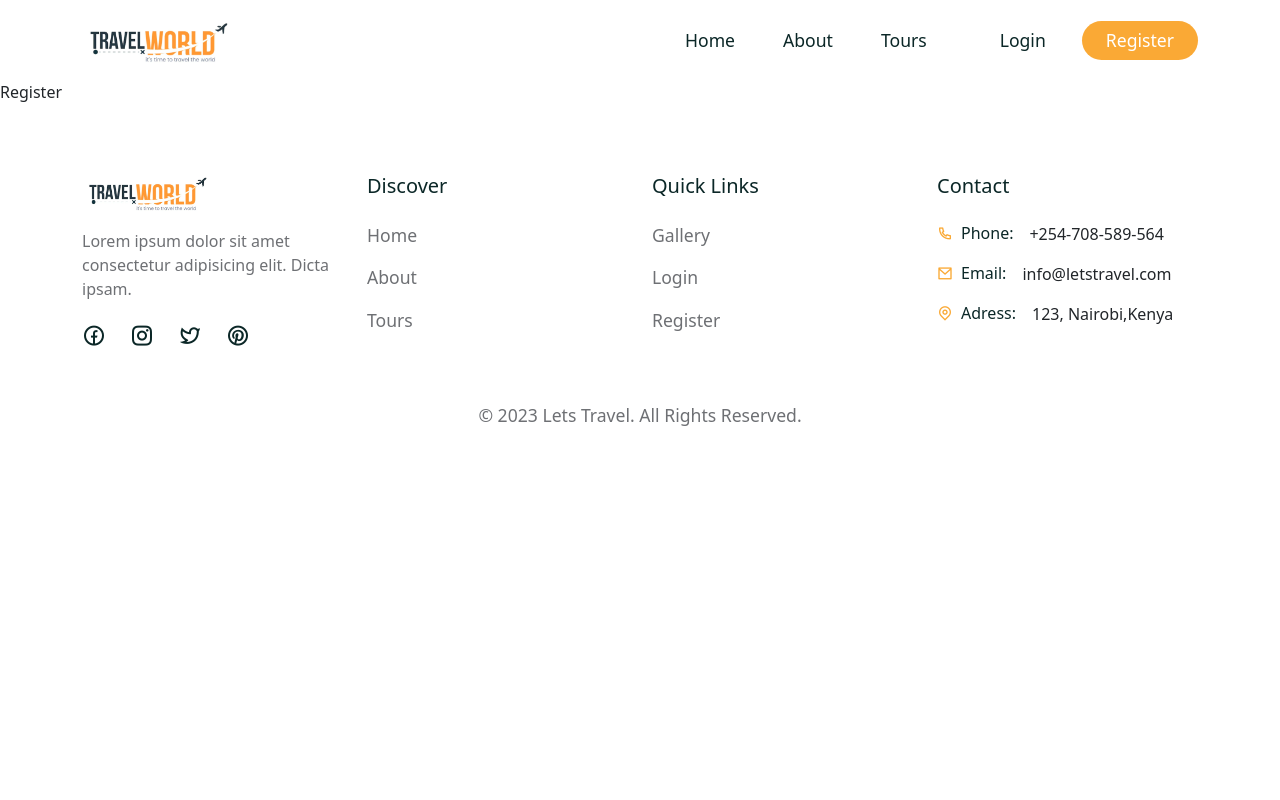
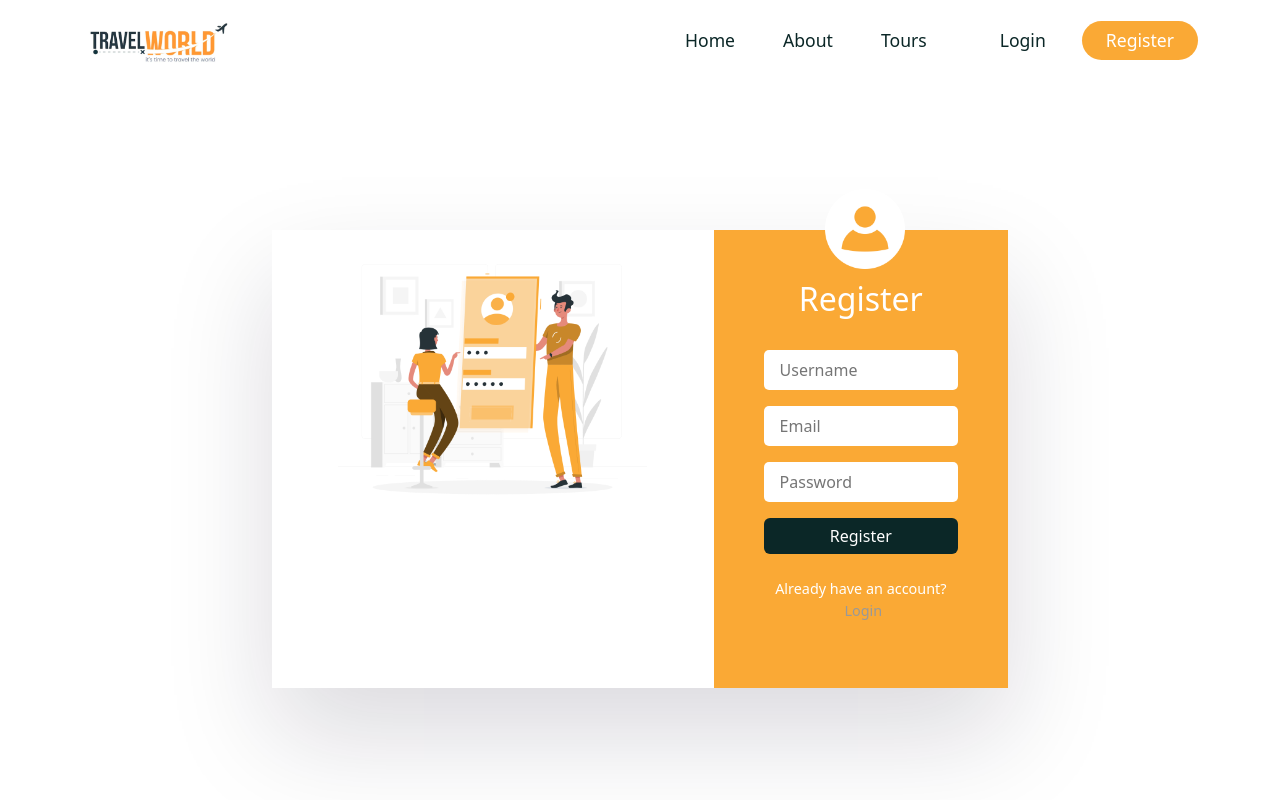
Before and after one commit to Joseph-muigai/LetsTravel, a React (Create React App) app in the folder frontend/: page /register in a window 1280 px wide. Shown: the top 800 px of the page. Built offline with nearby package versions, Linux system fonts and the light colour scheme; a web font is replaced by a local one.

Commit message:
create register page design

```diff
--- a/frontend/src/pages/Register.jsx
+++ b/frontend/src/pages/Register.jsx
@@ -1,7 +1,81 @@
-import React from "react";
+import React, { useState } from "react";
+import { Container, Row, Col, Form, FormGroup, Button } from "reactstrap";
+import { Link } from "react-router-dom";
+import "../styles/login.css";
+import loginImg from "../assets/images/login.png";
+import userIcon from "../assets/images/user.png";
+const Register = () => {
+  const [credentials, setCredentials] = useState({
+    userName: undefined,
+    email: undefined,
+    password: undefined,
+  });
+  const handleChange = (e) => {
+    setCredentials((prev) => ({ ...prev, [e.target.id]: e.target.value }));
+  };
 
-const Register = () => {
-  return <div>Register</div>;
+  const handleClick = (e) => {
+    e.preventDefault();
+  };
+  return (
+    <section>
+      <Container>
+        <Row>
+          <Col lg="8" className="m-auto">
+            <div className="login__container d-flex justify-content-between">
+              <div className="login__img">
+                <img src={loginImg} alt="" />
+              </div>
+              <div className="login__form">
+                <div className="user">
+                  <img src={userIcon} alt="" />
+                </div>
+                <h2>Register</h2>
+                <Form onSubmit={handleClick}>
+                  <FormGroup>
+                    <input
+                      type="text"
+                      placeholder="Username"
+                      required
+                      id="userName"
+                      onChange={handleChange}
+                    />
+                  </FormGroup>
+                  <FormGroup>
+                    <input
+                      type="email"
+                      placeholder="Email"
+                      required
+                      id="email"
+                      onChange={handleChange}
+                    />
+                  </FormGroup>
+                  <FormGroup>
+                    <input
+                      type="password"
+                      placeholder="Password"
+                      required
+                      id="password"
+                      onChange={handleChange}
+                    />
+                  </FormGroup>
+                  <Button
+                    className="btn secondary__btn auth__btn "
+                    type="submit"
+                  >
+                    Register
+                  </Button>
+                </Form>
+                <p>
+                  Already have an account? <Link to="/login">Login</Link>
+                </p>
+              </div>
+            </div>
+          </Col>
+        </Row>
+      </Container>
+    </section>
+  );
 };
 
 export default Register;
```
